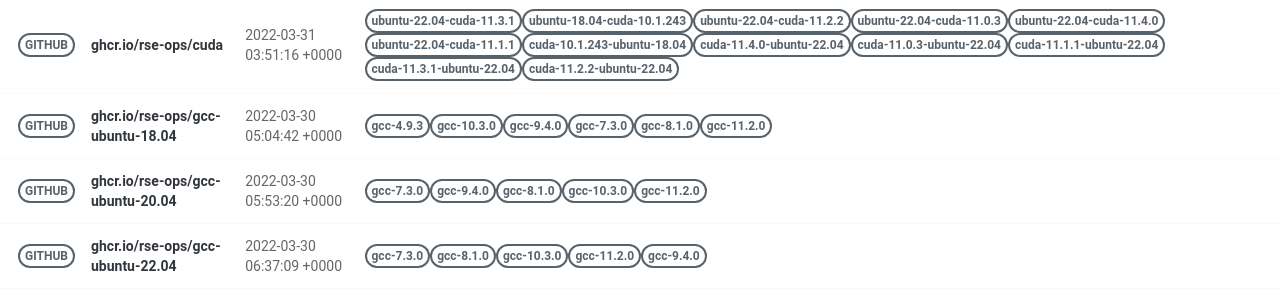
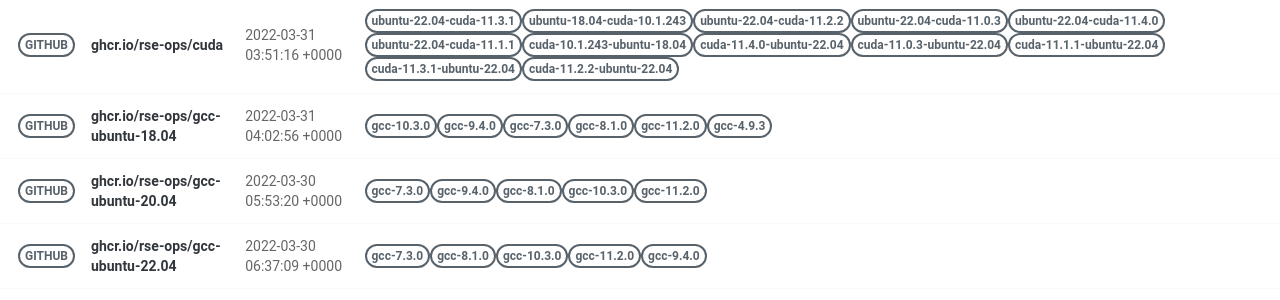
Before and after one commit to rse-ops/docker-images, a Jekyll site: the page built from pages/index.md, in a window 1280 px wide. Shown: the part 498-798 px from the top of the page. Built offline with Jekyll 4.4.1, drawn with Linux system fonts in a browser that asks for light colours; nearby versions of some CDN libraries.

Commit message:
Automated push to update library 2022-03-31

```diff
--- a/_library/ghcr.io-rse-ops-gcc-ubuntu-18.04.md
+++ b/_library/ghcr.io-rse-ops-gcc-ubuntu-18.04.md
@@ -1,14 +1,11 @@
 ---
 layout: container
 name: ghcr.io/rse-ops/gcc-ubuntu-18.04
-updated_at: 2022-03-30 05:04:42.457359
+updated_at: 2022-03-31 04:02:56.613757
 
 
 container_url: https://github.com/orgs/rse-ops/packages/container/package/gcc-ubuntu-18.04
 versions:
- - tag: gcc-4.9.3
-   dockerfile: https://github.com/rse-ops/docker-images/blob/main/ubuntu/gcc/Dockerfile
-   manifest: https://crane.ggcr.dev/manifest/ghcr.io/rse-ops/gcc-ubuntu-18.04:gcc-4.9.3
  - tag: gcc-10.3.0
    dockerfile: https://github.com/rse-ops/docker-images/blob/main/ubuntu/gcc/Dockerfile
    manifest: https://crane.ggcr.dev/manifest/ghcr.io/rse-ops/gcc-ubuntu-18.04:gcc-10.3.0
```
Also changed, not shown: other parts of _library/ghcr.io-rse-ops-gcc-ubuntu-18.04.md (+3 -0 lines).
